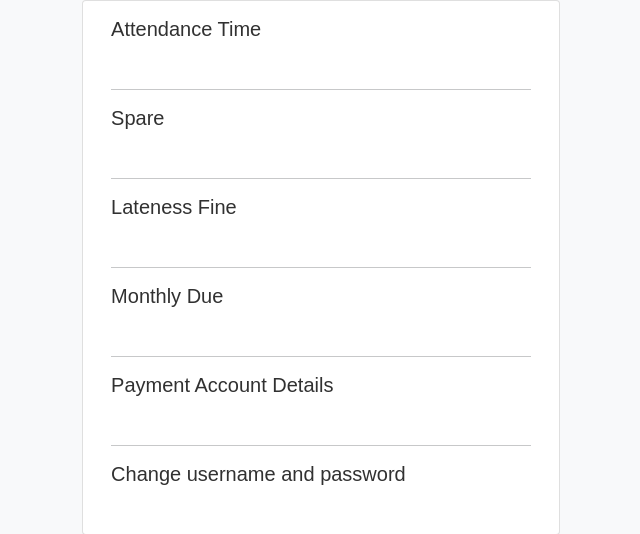
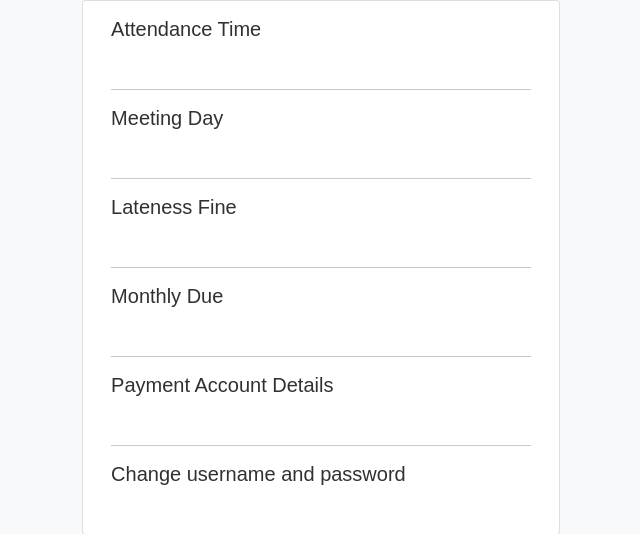
Before and after one commit to emriys/Advanced_Attendance_System_SQL, a Flask app: page /admin/settings in a window 1280 px wide. Shown: the part 244-778 px from the top of the page, without its empty margins (319-959 px from the left). Run offline with Flask 3, Linux system fonts and the light colour scheme; the visitor is signed in with stand-in values (Sample User, id 1).

Commit message:
Added Meeting day to Admin settings

```diff
--- a/initializeDatabase.py
+++ b/initializeDatabase.py
@@ -15,7 +15,8 @@ def initialize_admin_settings():
             monthly_due=0.0,
             account_name=None,
             account_number=None,
-            bank_name=None
+            bank_name=None,
+            meeting_day=None
         )
         # Add and commit the record
         db.session.add(admin_settings)
--- a/models.py
+++ b/models.py
@@ -56,3 +56,4 @@ class AdminSettings(db.Model):
     bank_name = db.Column(db.String(100), nullable=True)
     admin_username = db.Column(db.String(50), nullable=True)
     admin_password = db.Column(db.String(255), nullable=True)
+    meeting_day = db.Column(db.String(20), nullable=True)
--- a/routes.py
+++ b/routes.py
@@ -249,6 +249,7 @@ def admin_settings():
 
     if is_ajax:
         settings = getSettings()
+        print(settings["meeting_day"])
         # print(settings)
         return jsonify(settings)
 
@@ -771,13 +772,18 @@ def getSettings():
     # print(f"Late End: {settings.late_arrival_end}")
 
     settings_data = {
+        # "early_start": settings.early_arrival_start,
+        # "late_start": settings.late_arrival_start,
+        # "late_end": settings.late_arrival_end,
         "lateness_fine": settings.lateness_fine,
         "monthly_due": settings.monthly_due,
         "account_name": settings.account_name,
         "account_number": settings.account_number,
         "bank_name": settings.bank_name,
-        "admin_username": settings.admin_username
+        "admin_username": settings.admin_username,
+        "meeting_day": settings.meeting_day
     }
+    print(f"Meeting_day: {settings.meeting_day}")
 
     return settings_data
 
--- a/templates/adminsettings.html
+++ b/templates/adminsettings.html
@@ -28,8 +28,10 @@
         <div class="heading">
             <img src="{{url_for('static', filename='LOGO.jpg')}}" alt="NIESAT Logo" width="100" height="100" />
 
-            <div><h3>NIESAT Control Centre</h3>
-                <h4>Kwara State Chapter</h4></div>
+            <div>
+                <h3>NIESAT Control Centre</h3>
+                <h4>Kwara State Chapter</h4>
+            </div>
         </div>
     </header>
 
@@ -68,28 +70,22 @@
                 <br />
                 <hr>
 
-                <h5 class="card-title toggle-heading" data-target='spare' onclick="toggleForm(this)">Spare</h5>
-                <form method="POST" class="ajax-form toggle-form hidden" action="/forms/" id="spare">
+                <h5 class="card-title toggle-heading" data-target='meeting_day_form' onclick="toggleForm(this)">Meeting Day</h5>
+                <form method="POST" class="ajax-form toggle-form hidden" action="/forms/meeting_day_update" id="meeting_day_form">
                     <div class="msg-area"></div>
 
                     <div class="form-group">
-                        <label class="form-label" for="state_code">Start</label>
-                        <input class="form-control" id="stateCodeInput" maxlength="11" minlength="1" name="state_code"
-                            required="" type="text" value="" required>
-                    </div>
-
-                    <div class="form-group">
-                        <label class="form-label" for="balance">End</label>
-                        <input class="form-control" id="balance-id" name="balance" required="" type="text" value=""
-                            required>
-
-                    </div>
-
-                    <div class="form-group">
-                        <label class="form-label" for="status">Status</label>
-                        <select class="form-select" id="status" name="status" required="">
-                            <option value="pending">Pending</option>
-                            <option value="Approved">Approved</option>
+                        <label class="form-label" for="meeting_day">Meeting Day: </label>
+                        <span id="meeting_day"></span>
+                        <select class="form-select" id="meeting_day" name="meeting_day" required="">
+                            <option value="">Select a day</option>
+                            <option value="sunday">Sunday</option>
+                            <option value="monday">Monday</option>
+                            <option value="tuesday">Tuesday</option>
+                            <option value="wednesday">Wednesday</option>
+                            <option value="thursday">Thursday</option>
+                            <option value="friday">Friday</option>
+                            <option value="saturday">Saturday</option>
                         </select>
 
                     </div>
@@ -221,8 +217,8 @@
                     }
                     throw new Error('Failed to fetch current settings: Server Error');
                 })
-            .then (data => {
-                if (data){
+                .then(data => {
+                    if (data) {
                         //console.log(data);
                         //console.log("Data Received!");
 
@@ -232,6 +228,7 @@
                         document.getElementById('acct-name-id').placeholder = data.account_name || "N/A";
                         document.getElementById('bank-name-id').placeholder = data.bank_name || "N/A";
                         document.getElementById('username').placeholder = data.admin_username || "N/A";
+                        document.getElementById('meeting_day').innerHTML = data.meeting_day || "N/A"
                     }
                     else {
                         //console.log("NO DATA!!")
```
Also changed, not shown: blueprints/forms.py (+22 -1 lines). Lines whose indentation alone changed are shown as unchanged.
